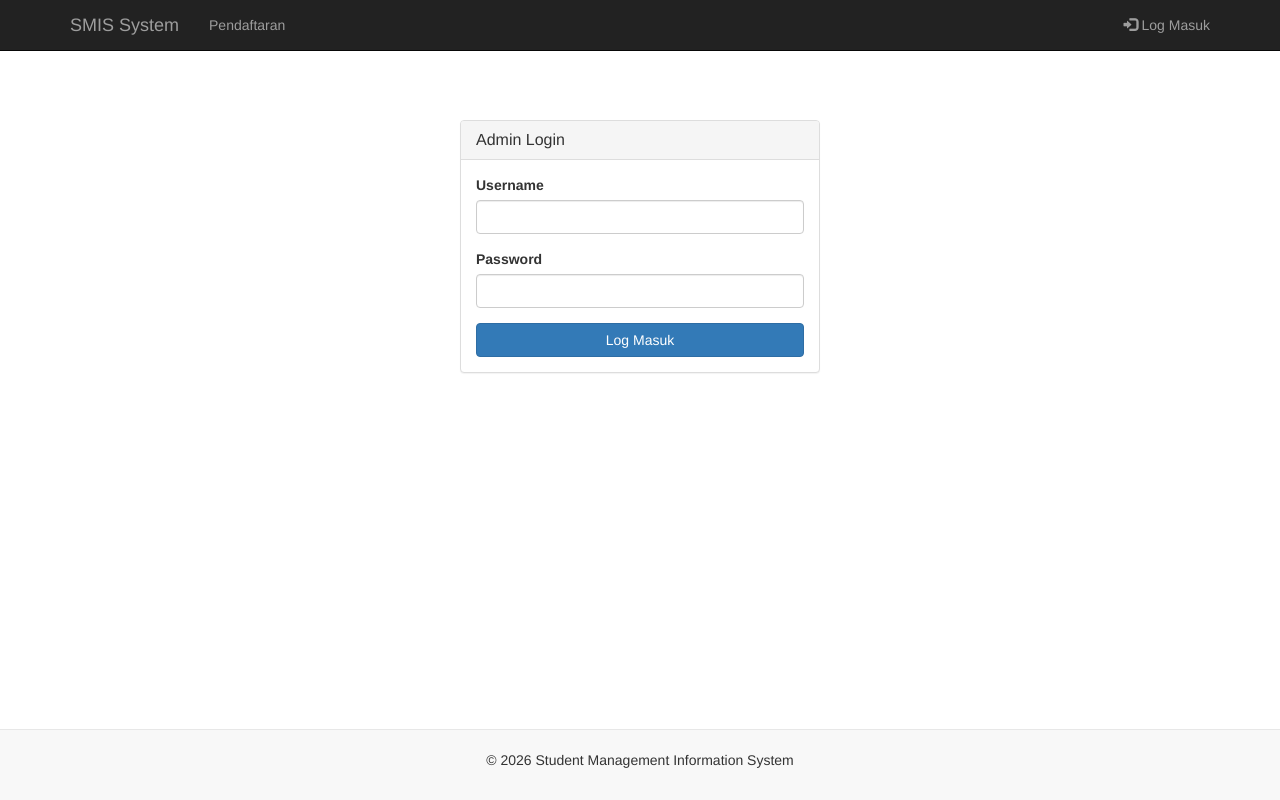
After one commit to nicholastan-bit/SMIS, a Flask app: page /adminlogin in a window 1280 px wide. The commit adds this page. Run offline with Flask 3, Linux system fonts and the light colour scheme; some libraries are stand-ins or nearby versions.

Commit message:
Log in feature
Added a log in feature for users and admin.
Included security and small QoL.

```diff
--- a/app.py
+++ b/app.py
@@ -1,12 +1,71 @@
-from flask import Flask, render_template, request, redirect, url_for, flash
+from flask import Flask, render_template, request, redirect, url_for, session, flash
 from db.db_config import db_config
 import mysql.connector
 
 app = Flask(__name__)
-app.secret_key = 'vibe_coding_key'
+app.secret_key = 'smis_admin_secret_key'
 
 def get_db_connection():
     return mysql.connector.connect(**db_config)
+
+# --- GATEWAY / ACCESS CONTROL ---
+
+@app.route('/access', methods=['GET', 'POST'])
+def gateway():
+    """The entry point for students. Verifies KP before allowing registration."""
+    if request.method == 'POST':
+        kp_input = request.form.get('no_kp')
+
+        conn = get_db_connection()
+        cursor = conn.cursor(dictionary=True)
+        # Check if student already exists
+        cursor.execute("SELECT * FROM pelajar WHERE no_kp_pelajar = %s", (kp_input,))
+        student = cursor.fetchone()
+        cursor.close()
+        conn.close()
+
+        # Save KP to session to "unlock" the register page
+        session['verified_kp'] = kp_input
+
+        if student:
+            flash(f"Rekod dijumpai untuk {student['nama_pelajar']}. Anda boleh mengemaskini maklumat.")
+            session['existing_data'] = student # Store data to pre-fill form
+        else:
+            flash("No. KP baru dikesan. Sila lengkapkan pendaftaran.")
+            session['existing_data'] = None
+
+        return redirect(url_for('register_page'))
+
+    return render_template('gateway.html')
+
+# --- ADMIN AUTHENTICATION ---
+
+@app.route('/adminlogin', methods=['GET', 'POST'])
+def login():
+    if request.method == 'POST':
+        username = request.form['username']
+        password = request.form['password']
+
+        if username == 'admin' and password == '12345':
+            session['admin_logged'] = True
+            session['role'] = 'admin'
+            flash("Log masuk admin berjaya!")
+            return redirect(url_for('view_students'))
+        else:
+            flash("Username atau Password salah!")
+            # This sends them back to the login page to try again
+            return redirect(url_for('login'))
+
+    # This handles the 'GET' request (when you click a link to go to the page)
+    return render_template('adminlogin.html')
+
+@app.route('/logout')
+def logout():
+    session.clear()
+    flash("Anda telah log keluar.")
+    return redirect(url_for('gateway'))
+
+# --- CORE ROUTES ---
 
 @app.route('/')
 def index():
@@ -14,7 +73,14 @@ def index():
 
 @app.route('/register')
 def register_page():
-    return render_template('register.html')
+    # SECURITY: If not admin and haven't verified KP, boot to gateway
+    if not session.get('admin_logged') and not session.get('verified_kp'):
+        flash("Sila masukkan No. KP anda terlebih dahulu.")
+        return redirect(url_for('gateway'))
+
+    # Pass existing data (if any) to the template for auto-filling
+    data = session.get('existing_data')
+    return render_template('register.html', student=data, verified_kp=session.get('verified_kp'))
 
 @app.route('/submit', methods=['POST'])
 def submit():
@@ -22,43 +88,54 @@ def submit():
     cursor = conn.cursor()
 
     try:
-        # 1. Grab Student Data from Form
+        # Check if we are updating or inserting
+        kp = request.form['no_kp_pelajar']
+        cursor.execute("SELECT no_pendaftaran_pelajar FROM pelajar WHERE no_kp_pelajar = %s", (kp,))
+        existing = cursor.fetchone()
+
         student_data = (
-            request.form['nama_pelajar'], request.form['email'], request.form['no_kp_pelajar'],
+            request.form['nama_pelajar'], request.form['email'], kp,
             request.form['jantina'], request.form['bangsa'], request.form['agama'],
             request.form['tarikh_lahir'], request.form['alamat_rumah'],
             request.form['telefonNo'], 1 if 'warganegara' in request.form else 0,
             request.form['sekolah_tamat'], request.form['masalah_kesihatan'],
-            request.form['cara_datang_sekolah'], 1 # status_study default active
+            request.form['cara_datang_sekolah'], 1
         )
 
-        # 2. Insert into 'pelajar'
-        student_query = """INSERT INTO pelajar
-            (nama_pelajar, email, no_kp_pelajar, jantina, bangsa, agama, tarikh_lahir, alamat_rumah,
-            telefonNo, warganegara, sekolah_tamat, masalah_kesihatan, cara_datang_sekolah, status_study)
-            VALUES (%s, %s, %s, %s, %s, %s, %s, %s, %s, %s, %s, %s, %s, %s)"""
+        if existing:
+            # UPDATE existing record
+            s_id = existing[0]
+            update_query = """UPDATE pelajar SET
+                nama_pelajar=%s, email=%s, no_kp_pelajar=%s, jantina=%s, bangsa=%s, agama=%s,
+                tarikh_lahir=%s, alamat_rumah=%s, telefonNo=%s, warganegara=%s,
+                sekolah_tamat=%s, masalah_kesihatan=%s, cara_datang_sekolah=%s, status_study=%s
+                WHERE no_pendaftaran_pelajar=%s"""
+            cursor.execute(update_query, student_data + (s_id,))
+            flash("Maklumat berjaya dikemaskini!")
+        else:
+            # INSERT new record
+            insert_query = """INSERT INTO pelajar
+                (nama_pelajar, email, no_kp_pelajar, jantina, bangsa, agama, tarikh_lahir, alamat_rumah,
+                telefonNo, warganegara, sekolah_tamat, masalah_kesihatan, cara_datang_sekolah, status_study)
+                VALUES (%s, %s, %s, %s, %s, %s, %s, %s, %s, %s, %s, %s, %s, %s)"""
+            cursor.execute(insert_query, student_data)
+            s_id = cursor.lastrowid
 
-        cursor.execute(student_query, student_data)
-
-        # 3. Get the ID of the student we just created
-        student_id = cursor.lastrowid
-
-        # 4. Grab Guardian Data
-        guardian_data = (
-            student_id, request.form['g_nama_penjaga'], request.form['g_no_kp_penjaga'],
-            request.form['g_hubungan'], request.form['g_pekerjaan'],
-            request.form['g_pendapatan'], request.form['g_alamat_kerja']
-        )
-
-        # 5. Insert into 'penjaga'
-        guardian_query = """INSERT INTO penjaga
-            (no_pendaftaran_pelajar, nama_penjaga, no_kp_penjaga, penjaga, pekerjaan, pendapatan, alamat_tempat_kerja)
-            VALUES (%s, %s, %s, %s, %s, %s, %s)"""
-
-        cursor.execute(guardian_query, guardian_data)
+            # Also handle new guardian record if it's a new student
+            guardian_data = (
+                s_id, request.form['g_nama_penjaga'], request.form['g_no_kp_penjaga'],
+                request.form['g_hubungan'], request.form['g_pekerjaan'],
+                request.form['g_pendapatan'], request.form['g_alamat_kerja']
+            )
+            guardian_query = """INSERT INTO penjaga
+                (no_pendaftaran_pelajar, nama_penjaga, no_kp_penjaga, penjaga, pekerjaan, pendapatan, alamat_tempat_kerja)
+                VALUES (%s, %s, %s, %s, %s, %s, %s)"""
+            cursor.execute(guardian_query, guardian_data)
+            flash("Pendaftaran baru berjaya!")
 
         conn.commit()
-        flash("Registration Successful!")
+        session.pop('verified_kp', None) # Clear verification after submission
+        session.pop('existing_data', None)
     except Exception as e:
         conn.rollback()
         flash(f"Error: {str(e)}")
@@ -68,50 +145,44 @@ def submit():
 
     return redirect(url_for('index'))
 
-@app.route('/students')
+@app.route('/students_list')
 def view_students():
+    if not session.get('admin_logged'):
+        flash("Akses Pentadbir sahaja.")
+        return redirect(url_for('login'))
+
     conn = get_db_connection()
     cursor = conn.cursor(dictionary=True)
-
-    # Join the two tables using the foreign key
     query = """
         SELECT
             p.no_pendaftaran_pelajar, p.nama_pelajar, p.no_kp_pelajar, p.jantina, p.telefonNo,
-            g.nama_penjaga AS nama_penjaga, g.penjaga AS hubungan, g.no_kp_penjaga AS g_kp
+            g.nama_penjaga, g.penjaga AS hubungan
         FROM pelajar p
         LEFT JOIN penjaga g ON p.no_pendaftaran_pelajar = g.no_pendaftaran_pelajar
     """
     cursor.execute(query)
     students = cursor.fetchall()
-
     cursor.close()
     conn.close()
     return render_template('students_list.html', students=students)
 
 @app.route('/student/<int:student_id>')
 def view_profile(student_id):
+    if not session.get('admin_logged'):
+        return redirect(url_for('login'))
+
     conn = get_db_connection()
     cursor = conn.cursor(dictionary=True)
-
-    # Fetch ALL columns from both tables for this specific student
-    query = """
-        SELECT p.*, g.*
-        FROM pelajar p
-        LEFT JOIN penjaga g ON p.no_pendaftaran_pelajar = g.no_pendaftaran_pelajar
-        WHERE p.no_pendaftaran_pelajar = %s
-    """
-
+    query = "SELECT p.*, g.* FROM pelajar p LEFT JOIN penjaga g ON p.no_pendaftaran_pelajar = g.no_pendaftaran_pelajar WHERE p.no_pendaftaran_pelajar = %s"
     cursor.execute(query, (student_id,))
     student_data = cursor.fetchone()
-
     cursor.close()
     conn.close()
 
     if student_data:
         return render_template('profile.html', student=student_data)
-    else:
-        flash("Pelajar tidak dijumpai.")
-        return redirect(url_for('view_students'))
+    flash("Pelajar tidak dijumpai.")
+    return redirect(url_for('view_students'))
 
 if __name__ == '__main__':
     app.run(debug=True)
--- /dev/null
+++ b/templates/adminlogin.html
@@ -0,0 +1,23 @@
+{% extends "base.html" %}
+{% block content %}
+<div class="row">
+    <div class="col-md-4 col-md-offset-4">
+        <div class="panel panel-default" style="margin-top: 50px;">
+            <div class="panel-heading"><h3 class="panel-title">Admin Login</h3></div>
+            <div class="panel-body">
+                <form action="/adminlogin" method="POST">
+                    <div class="form-group">
+                        <label>Username</label>
+                        <input type="text" name="username" class="form-control" required>
+                    </div>
+                    <div class="form-group">
+                        <label>Password</label>
+                        <input type="password" name="password" class="form-control" required>
+                    </div>
+                    <button type="submit" class="btn btn-primary btn-block">Log Masuk</button>
+                </form>
+            </div>
+        </div>
+    </div>
+</div>
+{% endblock %}
--- a/templates/base.html
+++ b/templates/base.html
@@ -42,9 +42,36 @@
         <div class="navbar-header">
             <a class="navbar-brand" href="{{ url_for('index') }}">SMIS System</a>
         </div>
+
         <ul class="nav navbar-nav">
+            <!-- Everyone can see the registration link -->
             <li><a href="{{ url_for('register_page') }}">Pendaftaran</a></li>
+
+            <!-- ONLY Admin can see "Senarai Pelajar" -->
+            {% if session.get('admin_logged') %}
                 <li><a href="{{ url_for('view_students') }}">Senarai Pelajar</a></li>
+            {% endif %}
+        </ul>
+
+        <ul class="nav navbar-nav navbar-right">
+            {% if session.get('logged_in') %}
+            <!-- 1. State: Admin is logged in -->
+            <li>
+                <p class="navbar-text">Admin Mode Enabled</p>
+            </li>
+            <li><a href="{{ url_for('logout') }}"><span class="glyphicon glyphicon-log-out"></span> Logout</a></li>
+
+            {% elif session.get('verified_kp') %}
+            <!-- 2. State: Casual user has verified their KP -->
+            <li>
+                <p class="navbar-text">KP: {{ session.get('verified_kp') }}</p>
+            </li>
+            <li><a href="{{ url_for('logout') }}"><span class="glyphicon glyphicon-log-out"></span> Keluar</a></li>
+
+            {% else %}
+            <!-- 3. State: Nobody is logged in -->
+            <li><a href="{{ url_for('gateway') }}"><span class="glyphicon glyphicon-log-in"></span> Log Masuk</a></li>
+            {% endif %}
         </ul>
     </div>
 </nav>
--- a/templates/students_list.html
+++ b/templates/students_list.html
@@ -1,4 +1,8 @@
 {% extends "base.html" %}
+
+{% if session.role == 'admin' %}
+    <a href="{{ url_for('delete_student', id=student.id) }}" class="btn btn-danger">Padam</a>
+{% endif %}
 
 {% block content %}
 <div class="row">
```
Also changed, not shown: templates/gateway.html (added, +39 -0 lines), templates/register.html (+73 -42 lines), raw data/CREATED TABLES.sql (line endings or trailing spaces). Lines whose indentation alone changed are shown as unchanged.
